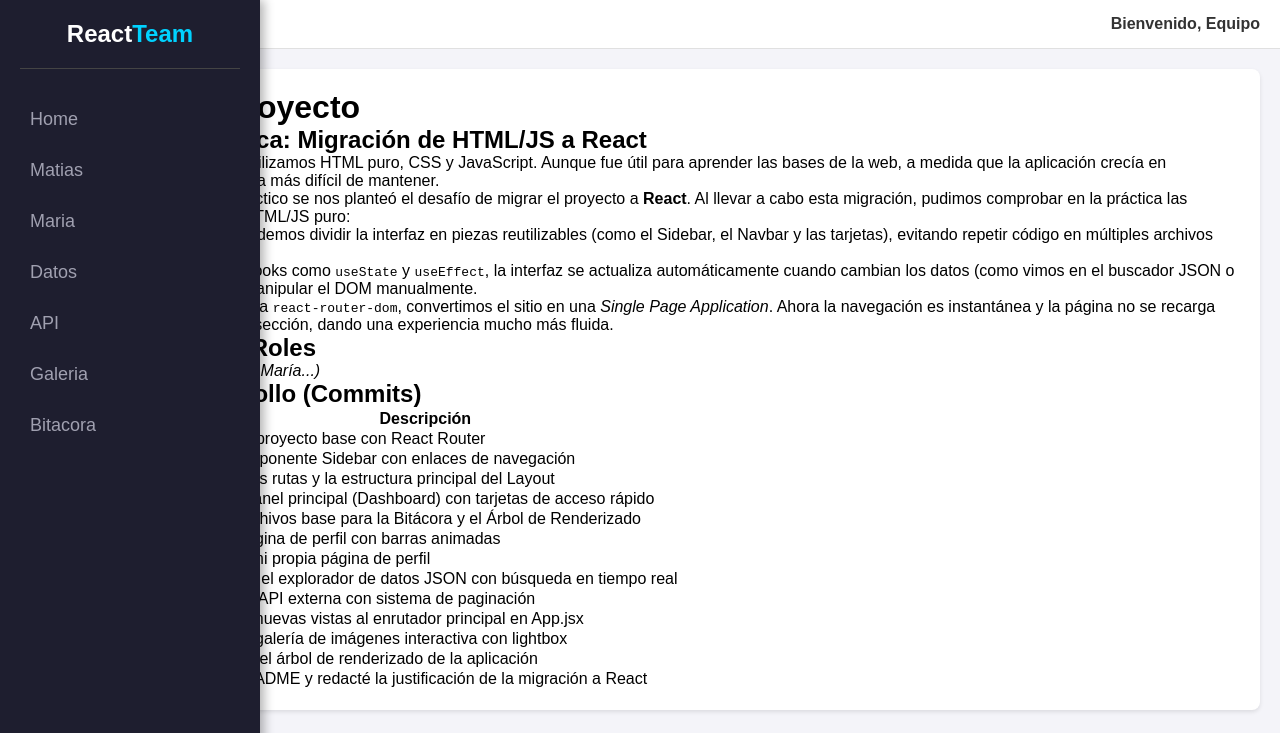
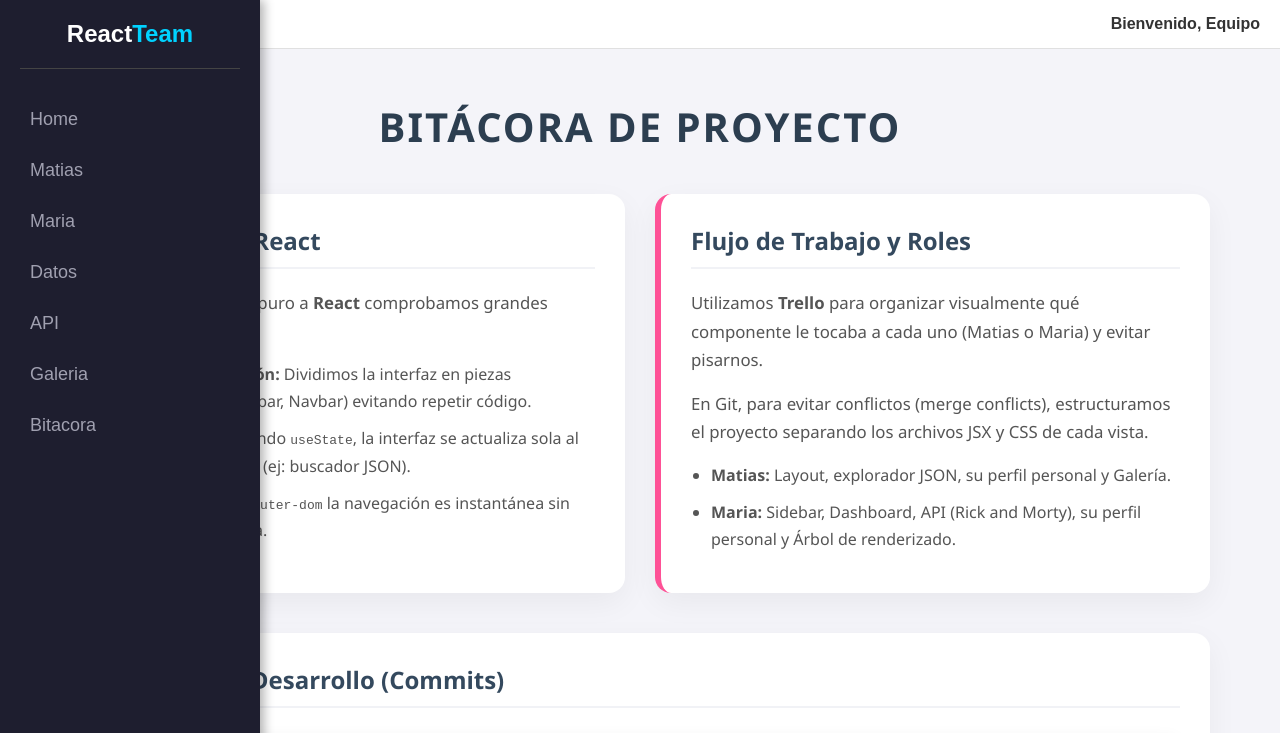
Before and after one commit to Matihp/TP2-Proyecto-React, a React (Vite) app: page /bitacora in a window 1280 px wide. Shown: the top 733 px of the page. Built offline with nearby package versions, Linux system fonts and the light colour scheme.

Commit message:
update readme and workflow documentation

```diff
--- a/src/views/Bitacora/Bitacora.css
+++ b/src/views/Bitacora/Bitacora.css
@@ -1,6 +1,150 @@
 .contenedor-bitacora {
-  padding: 20px;
-  background-color: #fff;
-  border-radius: 8px;
-  box-shadow: 0 2px 4px rgba(0,0,0,0.1);
+  padding: 30px;
+  max-width: 1200px; /* Aumentamos para aprovechar mejor el espacio a la derecha */
+  margin: 0 auto;
+  font-family: 'Segoe UI', Tahoma, Geneva, Verdana, sans-serif;
 }
+
+.contenedor-bitacora h1 {
+  text-align: center;
+  color: #2c3e50;
+  margin-bottom: 40px;
+  font-size: 2.5rem;
+  text-transform: uppercase;
+  letter-spacing: 2px;
+}
+
+.secciones-superiores {
+  display: grid;
+  grid-template-columns: 1fr 1fr;
+  gap: 30px;
+  margin-bottom: 40px;
+}
+
+@media (max-width: 768px) {
+  .secciones-superiores {
+    grid-template-columns: 1fr;
+  }
+}
+
+.seccion-justificacion, .seccion-flujo-trabajo, .seccion-historial {
+  background-color: #ffffff;
+  padding: 30px;
+  border-radius: 16px;
+  box-shadow: 0 10px 30px rgba(0,0,0,0.05);
+  border-left: 6px solid #4facfe;
+  transition: transform 0.3s ease;
+}
+
+.seccion-historial {
+  margin-bottom: 40px;
+}
+
+.seccion-justificacion:hover, .seccion-flujo-trabajo:hover, .seccion-historial:hover {
+  transform: translateY(-5px);
+}
+
+.seccion-flujo-trabajo {
+  border-left-color: #fe5196;
+}
+
+.seccion-historial {
+  border-left-color: #11b0c8;
+}
+
+.contenedor-bitacora h2 {
+  color: #34495e;
+  margin-top: 0;
+  margin-bottom: 20px;
+  padding-bottom: 10px;
+  border-bottom: 2px solid #f1f2f6;
+  font-size: 1.5rem;
+}
+
+.contenedor-bitacora p {
+  line-height: 1.7;
+  color: #555;
+  margin-bottom: 15px;
+  font-size: 1.05rem;
+}
+
+.contenedor-bitacora ul {
+  line-height: 1.7;
+  color: #555;
+  padding-left: 20px;
+}
+
+.contenedor-bitacora li {
+  margin-bottom: 10px;
+}
+
+/* =========================================
+   DISEÑO DE LA TABLA - ESTILO LIMPIO Y COLORIDO
+========================================= */
+
+.contenedor-tabla {
+  overflow-x: auto;
+  margin-top: 25px;
+  border-radius: 12px;
+  box-shadow: 0 4px 15px rgba(0,0,0,0.05);
+  border: 1px solid #e1e4e8;
+}
+
+.tabla-bitacora {
+  width: 100%;
+  border-collapse: collapse;
+  text-align: left;
+}
+
+/* Encabezados más sutiles (sin degradado fuerte) */
+.tabla-bitacora th {
+  background-color: #f4f6f8;
+  color: #2c3e50;
+  font-weight: 700;
+  text-transform: uppercase;
+  font-size: 0.85rem;
+  letter-spacing: 1px;
+  padding: 18px 15px;
+  border-bottom: 2px solid #d1d5da;
+}
+
+.tabla-bitacora td {
+  padding: 16px 15px;
+  border-bottom: 1px solid #eaecef;
+  font-size: 0.95rem;
+  transition: background-color 0.2s ease;
+}
+
+/* Darle color de fondo distinto a cada columna para romper la monotonía */
+
+/* Columna 1: Fecha (Gris muy suave) */
+.tabla-bitacora td:first-child {
+  background-color: #fdfdfe;
+  font-family: monospace;
+  font-size: 0.9rem;
+  color: #6a737d;
+  white-space: nowrap;
+}
+
+/* Columna 2: Autor (Azul/Celeste pastel) */
+.tabla-bitacora td:nth-child(2) {
+  background-color: #f0f7ff;
+  color: #0366d6;
+  font-weight: bold;
+}
+.tabla-bitacora td:nth-child(2)::before {
+  content: "👤 ";
+  font-size: 0.85rem;
+}
+
+/* Columna 3: Descripción (Blanco puro con texto oscuro) */
+.tabla-bitacora td:nth-child(3) {
+  background-color: #ffffff;
+  color: #24292e;
+  line-height: 1.5;
+}
+
+/* Hover general de la fila */
+.tabla-bitacora tbody tr:hover td {
+  background-color: #fff9ea; /* Un tonito amarillo muy sutil al pasar el mouse por toda la fila */
+}
--- a/src/views/Bitacora/Bitacora.jsx
+++ b/src/views/Bitacora/Bitacora.jsx
@@ -6,25 +6,33 @@ const Bitacora = () => {
     <div className="contenedor-bitacora">
       <h1>Bitácora de Proyecto</h1>
 
+      <div className="secciones-superiores">
         <section className="seccion-justificacion">
-        <h2>Justificación Técnica: Migración de HTML/JS a React</h2>
+          <h2>Migración a React</h2>
           <p>
-          En el primer trabajo práctico utilizamos HTML puro, CSS y JavaScript. Aunque fue útil para aprender las bases de la web, a medida que la aplicación crecía en complejidad, el código se volvía más difícil de mantener.
-        </p>
-        <p>
-          Para este segundo trabajo práctico se nos planteó el desafío de migrar el proyecto a <strong>React</strong>. Al llevar a cabo esta migración, pudimos comprobar en la práctica las siguientes ventajas frente al HTML/JS puro:
+            Al migrar de HTML puro a <strong>React</strong> comprobamos grandes ventajas:
           </p>
           <ul>
-          <li><strong>Componentización:</strong> Ahora podemos dividir la interfaz en piezas reutilizables (como el Sidebar, el Navbar y las tarjetas), evitando repetir código en múltiples archivos HTML.</li>
-          <li><strong>Estado y Reactividad:</strong> Con hooks como <code>useState</code> y <code>useEffect</code>, la interfaz se actualiza automáticamente cuando cambian los datos (como vimos en el buscador JSON o en la Galería), sin tener que manipular el DOM manualmente.</li>
-          <li><strong>Enrutamiento (SPA):</strong> Gracias a <code>react-router-dom</code>, convertimos el sitio en una <em>Single Page Application</em>. Ahora la navegación es instantánea y la página no se recarga completamente al cambiar de sección, dando una experiencia mucho más fluida.</li>
+            <li><strong>Componentización:</strong> Dividimos la interfaz en piezas reutilizables (Sidebar, Navbar) evitando repetir código.</li>
+            <li><strong>Reactividad:</strong> Usando <code>useState</code>, la interfaz se actualiza sola al cambiar los datos (ej: buscador JSON).</li>
+            <li><strong>SPA:</strong> Con <code>react-router-dom</code> la navegación es instantánea sin recargar la página.</li>
           </ul>
         </section>
 
         <section className="seccion-flujo-trabajo">
           <h2>Flujo de Trabajo y Roles</h2>
-        <p><em>(Pendiente de documentar por María...)</em></p>
+          <p>
+            Utilizamos <strong>Trello</strong> para organizar visualmente qué componente le tocaba a cada uno (Matias o Maria) y evitar pisarnos.
+          </p>
+          <p>
+            En Git, para evitar conflictos (merge conflicts), estructuramos el proyecto separando los archivos JSX y CSS de cada vista.
+          </p>
+          <ul>
+            <li><strong>Matias:</strong> Layout, explorador JSON, su perfil personal y Galería.</li>
+            <li><strong>Maria:</strong> Sidebar, Dashboard, API (Rick and Morty), su perfil personal y Árbol de renderizado.</li>
+          </ul>
         </section>
+      </div>
 
       <section className="seccion-historial">
         <h2>Historial de Desarrollo (Commits)</h2>
@@ -51,6 +59,7 @@ const Bitacora = () => {
               <tr><td>31/05/2026</td><td>Matias</td><td>Construí la galería de imágenes interactiva con lightbox</td></tr>
               <tr><td>31/05/2026</td><td>Maria</td><td>Documenté el árbol de renderizado de la aplicación</td></tr>
               <tr><td>01/06/2026</td><td>Matias</td><td>Inicié el README y redacté la justificación de la migración a React</td></tr>
+              <tr><td>01/06/2026</td><td>Maria</td><td>Termine la estructura del README,redacté la Bitácora y arreglé problemas de Layout</td></tr>
             </tbody>
           </table>
         </div>
```
Also changed, not shown: 1 other file (tests, documents, lock files or other folders). Lines whose indentation alone changed are shown as unchanged.
